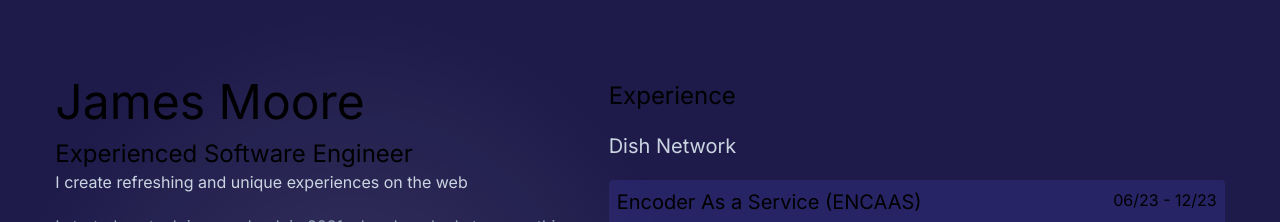
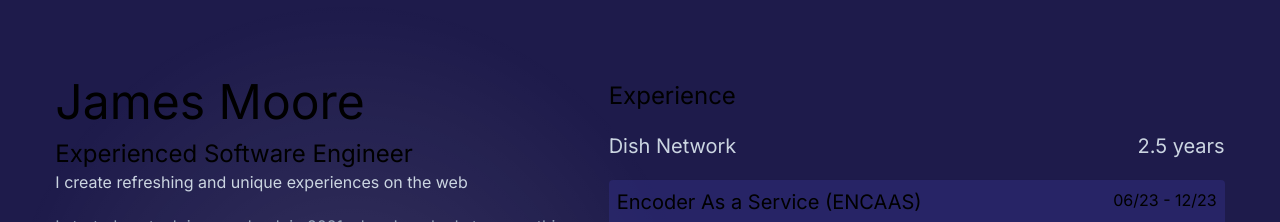
Before and after one commit to ThinkCreatively/Portfolio, a Next.js app in the folder portfolio/: page / in a window 1280 px wide. Shown: the top 222 px of the page. Built offline with nearby package versions, Linux system fonts and the light colour scheme.

Commit message:
~ Added date

```diff
--- a/portfolio/app/sections/projects.tsx
+++ b/portfolio/app/sections/projects.tsx
@@ -8,7 +8,10 @@
       <span className="text-2xl">Experience</span>
       {WorkExperiences.map((job, i) => (
         <div className=" mt-5" key={i}>
-          <span className="text-xl text-slate-300">{job.workTitle}</span>
+          <div className="flex justify-between">
+            <span className="text-xl text-slate-300">{job.workTitle}</span>
+            <span className="text-xl text-slate-300">{job.timeWorked}</span>
+          </div>
           <div className="flex flex-col">
             {job.projects.map((project, j) => (
               <ProjectBlock
--- a/portfolio/app/sections/workExperience.tsx
+++ b/portfolio/app/sections/workExperience.tsx
@@ -1,6 +1,7 @@
 const WorkExperiences = [
   {
     workTitle: "Dish Network",
+    timeWorked: "2.5 years",
     projects: [
       {
         title: "Encoder As a Service (ENCAAS)",
```
